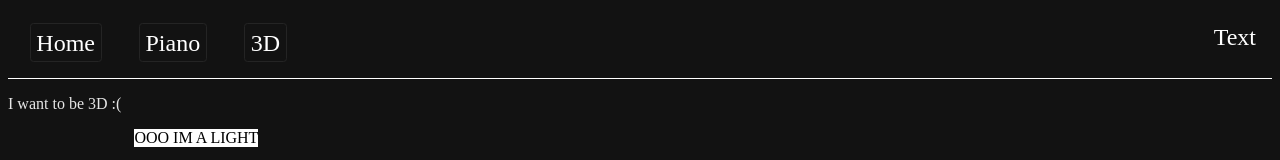
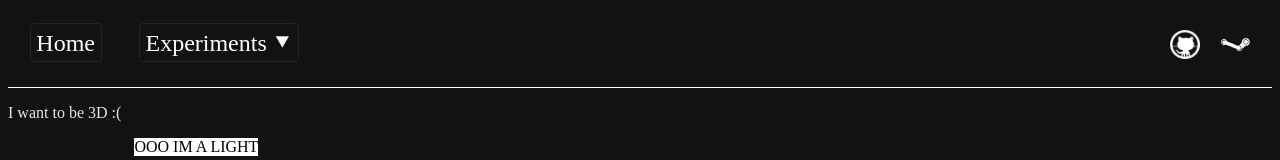
Before and after one commit to Ortley/ortley.github.io, a plain HTML site: page 3d.html in a window 1280 px wide. Drawn offline with Linux system fonts and the light colour scheme; files that its build step writes are made by us from their sources; a web font is replaced by a local one.

Commit message:
created a method to create a navbar in any page

```diff
--- a/3d.html
+++ b/3d.html
@@ -7,22 +7,7 @@
 		<title>3D</title>
 	</head>
 	<body>
-		<div class="navbar-container">
-			<ul class="navbar-left">
-				<li class="content-highest navbar-item">
-					<a href="/">Home</a>
-				</li>
-				<li class="content-highest navbar-item">
-					<a href="piano.html">Piano</a>
-				</li>
-                <li class="content-highest navbar-item">
-					<a href="3d.html">3D</a>
-				</li>
-			</ul>
-			<ul class="navbar-right">
-				<li class="content-highest fancy-text">Text</li>
-			</ul>
-		</div>
+		<script src="js/page_setup.js"></script>
 		<p>I want to be 3D :(</p>
 		<p style="background-color: white; color: black; width: fit-content; margin-left: 10%;"> OOO IM A LIGHT</p>
 		<canvas id="3d-content"></canvas>
--- /dev/null
+++ b/js/page_setup.js
@@ -0,0 +1,23 @@
+const NAVBAR = `<div class="navbar-container">
+			<ul class="navbar-left">
+				<li class="content-highest navbar-item">
+					<a href="/">Home</a>
+				</li>
+				<li class="content-highest navbar-item navbar-dropdown">
+					<a href="/piano">Experiments &#x2BC6;</a>
+					<ul style="display: none;">
+						<li></li>
+					</ul>
+				</li>
+			</ul>
+			<ul class="navbar-right">
+				<a class="content-highest navbar-item" href="https://github.com/Ortley">
+					<img class="link" src="images/icons/github.png" alt="github logo">
+				</a>
+				<a class="content-highest navbar-item" href="https://steamcommunity.com/id/Ortley/">
+					<img class="link" src="images/icons/steam.png" alt="steam logo">
+				</a>
+			</ul>
+		</div>`
+
+document.body.insertAdjacentHTML("afterbegin", NAVBAR)
```
Also changed, not shown: 404.html (+1 -21 lines), index.html (+3 -22 lines), piano.html (+1 -21 lines).
